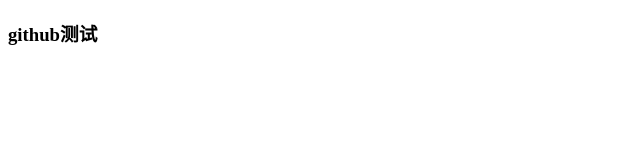
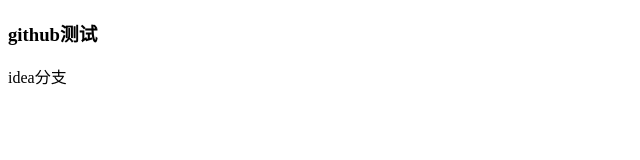
Before and after one commit to bolala520/github, a plain HTML site: page index.html in a window 1280 px wide. Shown: the full height of the page, 0-640 px from the left. Drawn offline with Linux system fonts and the light colour scheme.

Commit message:
ideal分支

```diff
--- a/index.html
+++ b/index.html
@@ -6,5 +6,6 @@
 </head>
 <body>
 <h3>github测试</h3>
+<p>idea分支</p>
 </body>
 </html>
```
